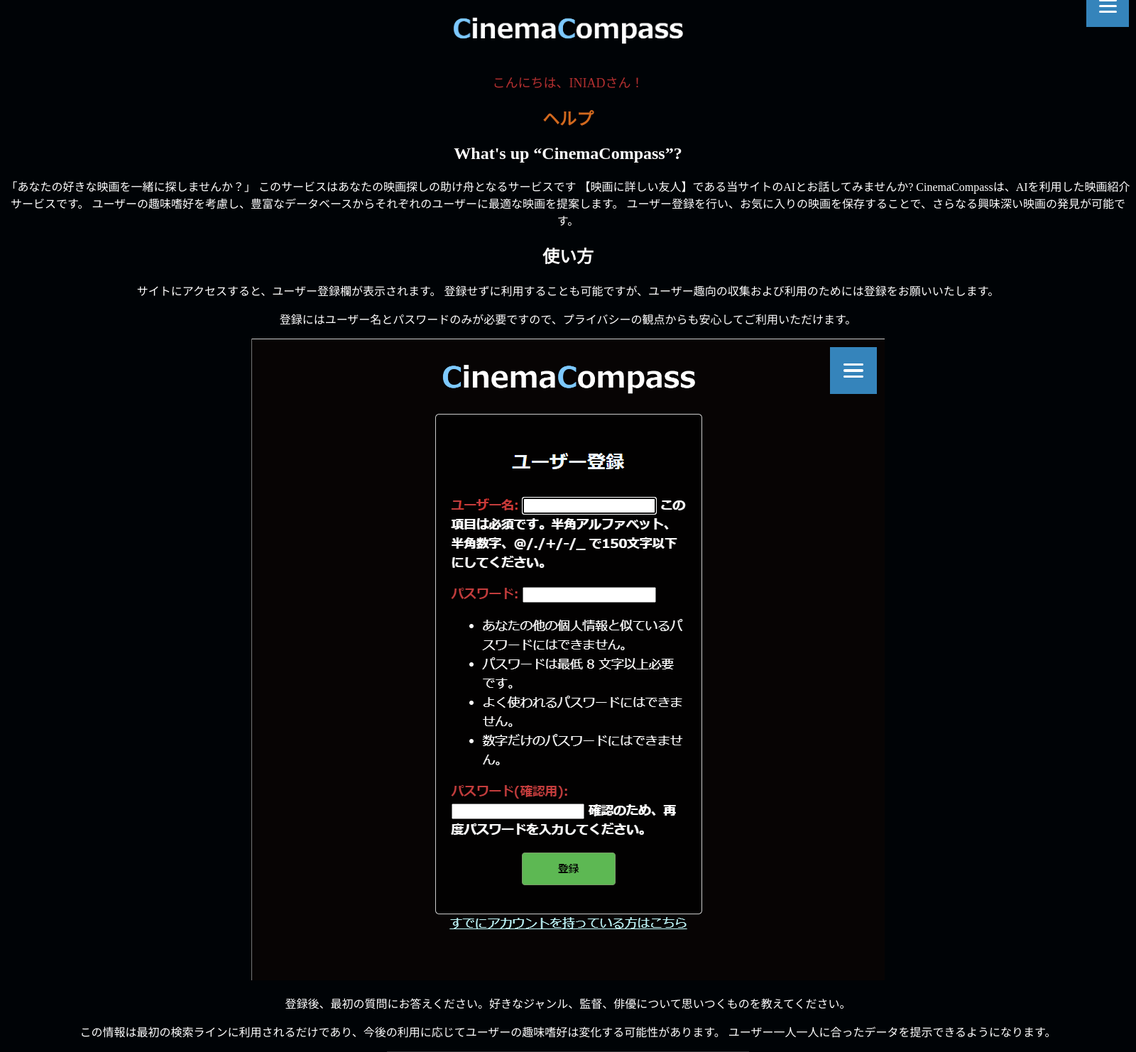
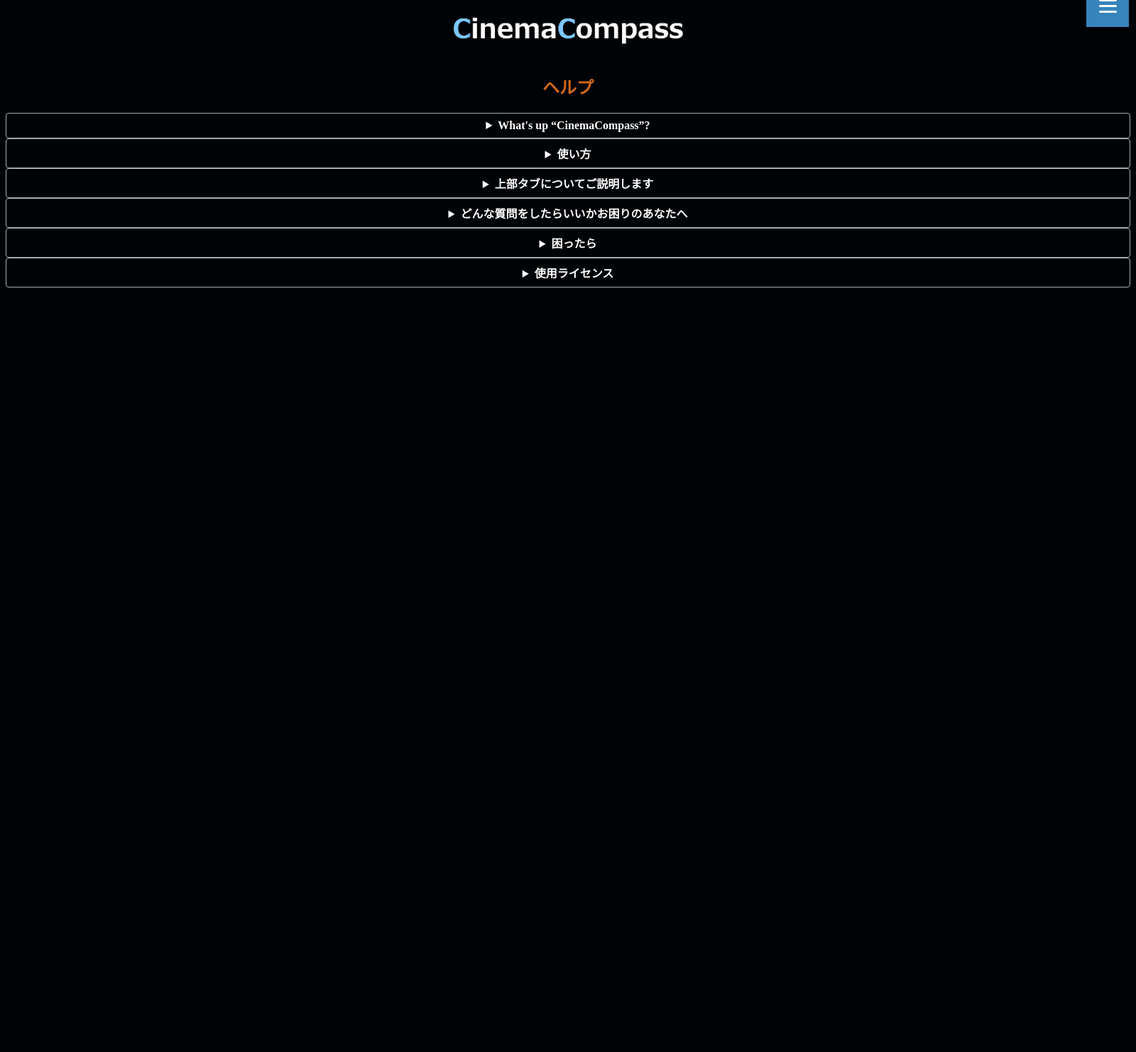
Before and after one commit to s1f102103044/GPT_app, a Django app: page /help/ in a window 1600 px wide. Shown: the part 32-1514 px from the top of the page at 71% size. After the commit the page ends 437 px from the top, so only its background shows below. Run offline with Django 4.2, Linux system fonts and the light colour scheme; a user stored in the database is signed in; some libraries are stand-ins or nearby versions.

Commit message:
help、その他修正

```diff
--- a/video_site/static/css/help.css
+++ b/video_site/static/css/help.css
@@ -208,5 +208,37 @@ header {
   }
 
   .listcolor span {
-    　color: #ffffff;
+    color: #ffffff;
   }
+
+
+
+
+  details {
+    border: 1px solid #aaa;
+    border-radius: 4px;
+    padding: 0.5em 0.5em 0;
+  }
+
+  summary {
+    font-weight: bold;
+    margin: -0.5em -0.5em 0;
+    padding: 0.5em;
+  }
+
+  details[open] {
+    padding: 0.5em;
+  }
+
+  details[open] summary {
+    border-bottom: 1px solid #aaa;
+    margin-bottom: 0.5em;
+  }
+
+
+details{
+  color: #FFFFFF;
+}
+summary{
+  color: #FFFFFF;
+}
--- a/video_site/templates/video/help.html
+++ b/video_site/templates/video/help.html
@@ -79,7 +79,7 @@
 -->
  <section>
     {% if user.is_authenticated %}
-    <p style="text-align: center ; color: rgb(180, 48, 48); font-size: large;">こんにちは、{{ user.username }}さん！</p>
+    <p style="text-align: center ; color: rgb(180, 48, 48); font-size: large;"></p>
     {% else %}
     <p>ログインをしてください。</p>
     {% endif %}
@@ -99,32 +99,37 @@
 <h2 style="color: chocolate;">ヘルプ</h2>
 {% endif %}
 
-    <h2>What's up “CinemaCompass”?</h2>
-        <p>「あなたの好きな映画を一緒に探しませんか？」
-            このサービスはあなたの映画探しの助け舟となるサービスです
-            【映画に詳しい友人】である当サイトのAIとお話してみませんか?
-            CinemaCompassは、AIを利用した映画紹介サービスです。
-            ユーザーの趣味嗜好を考慮し、豊富なデータベースからそれぞれのユーザーに最適な映画を提案します。
-            ユーザー登録を行い、お気に入りの映画を保存することで、さらなる興味深い映画の発見が可能です。</p>
+<details>
+    <summary>What's up “CinemaCompass”?</summary>
+    「あなたの好きな映画を一緒に探しませんか？」
+    このサービスはあなたの映画探しの助け舟となるサービスです。
+    【映画に詳しい友人】である当サイトのAIとお話してみませんか?
+    CinemaCompassは、AIを利用した映画紹介サービスです。
+     ユーザーの趣味嗜好を考慮し、豊富なデータベースからそれぞれのユーザーに最適な映画を提案します。
+     ユーザー登録を行い、お気に入りの映画を保存することで、さらなる興味深い映画の発見が可能です。
+</details>
 
-    <h2>使い方</h2>
-        <p>サイトにアクセスすると、ユーザー登録欄が表示されます。
+<details>
+    <summary>使い方</summary>
+        サイトにアクセスすると、ユーザー登録欄が表示されます。
             登録せずに利用することも可能ですが、ユーザー趣向の収集および利用のためには登録をお願いいたします。</p>
         <p>登録にはユーザー名とパスワードのみが必要ですので、プライバシーの観点からも安心してご利用いただけます。</p>
-        <img src="images/assign.png" alt="Assign" />
+        <img src="{% static 'images/assign.png' %}" alt="Assign" width="500" height="550"/>
         <br>
         <p>登録後、最初の質問にお答えください。好きなジャンル、監督、俳優について思いつくものを教えてください。</p>
         <p>この情報は最初の検索ラインに利用されるだけであり、今後の利用に応じてユーザーの趣味嗜好は変化する可能性があります。
             ユーザー一人一人に合ったデータを提示できるようになります。</p>
-        <img src="images/firstquestion.png" alt="firstquestion" />
+        <img src="{% static 'images/firstquestion.png' %}" alt="firstquestion" width="450" height="250"/>
         <br>
         <p>トップページに遷移すると、おすすめ映画が表示されるようになります。
             初回の登録直後は、最初の質問で提供された情報しかないため、あなたの好みに完全に合致する映画が表示されない可能性があります。
             しかし、質問や評価を繰り返すことにより、徐々にあなた好みの映画を見つけやすくなります。</p>
-        <img src="images/top.png" alt="top" />
+        <img src="{% static 'images/top.png' %}" alt="top" width="550" height="300"/>
         <br>
+</details>
 
-    <h2>上部タブについてご説明します</h2>
+<details>
+    <summary>上部タブについてご説明します</summary>
         <p>トップページ
             - トップページに遷移します。
             お気に入りや会話履歴からおすすめ映画が表示されるページです。</p>
@@ -149,8 +154,10 @@
 
 
 また、右上部にあるハンバーガーメニューからは当サイトの全ページへのリンクが可能です。そちらもぜひご活用ください。
+</details>
 
-    <h2>どんな質問をしたらいいかお困りのあなたへ</h2>
+<details>
+    <summary>どんな質問をしたらいいかお困りのあなたへ</summary>
     <p>CinemaCompassを始めるには、簡単な質問からスタートしましょう。
         例えば、好きなジャンルやお気に入りの監督、最近観た映画で印象に残ったものについて教えてください。
         これらの質問に答えることで、AIがあなたの好みを理解し、よりパーソナライズされた映画のおすすめを提供します。</p>
@@ -174,24 +181,33 @@
     <p>他にも様々な質問が可能です。
         そこにいるのが【映画に詳しい友人】だと思ってたくさん質問してください。</p>
 
+</details>
+
 
     </section>
  </article>
 
+
  <footer>
-    <h2>困ったら</h2>
+
+<details>
+    <summary>困ったら</summary>
         <p>当サイトではChatGPTを用いたウェブアプリケーションです。questionページにて発していただいた質問はすべてAIによる回答です。
             解答の不備、使用上の問題等が置きましたら以下ページよりお問い合わせ下さい</p>
         <p><a href="{% url 'info' %}">お問い合わせ</a></p>
     <br>
-    <h2>使用ライセンス</h2>
+</details>
+
+<details>
+    <summary>使用ライセンス</summary>
         <p>使用するデータベースはTMDBです。
             世界中の映画愛好家に向けて構築された最大級の映画情報データベースです。
             映画やテレビ番組に関する包括的な情報を提供し、ユーザーが新しい作品を発見し、お気に入りの映画について深く掘り下げるための理想的な場所です。
             当サイトにはこのTMDBデータベースをもちいています。</p>
 
 
-        <img src="images/TMDB.png" alt="firstquestion" />
+        <img src="{% static 'images/TMDB.png' %}" alt="firstquestion" />
+    </details>
  </footer>
  </body>
 </html>
```
Also changed, not shown: video_site/static/css/top.css (+5 -5 lines), video_site/templates/video/top.html (+6 -5 lines).
